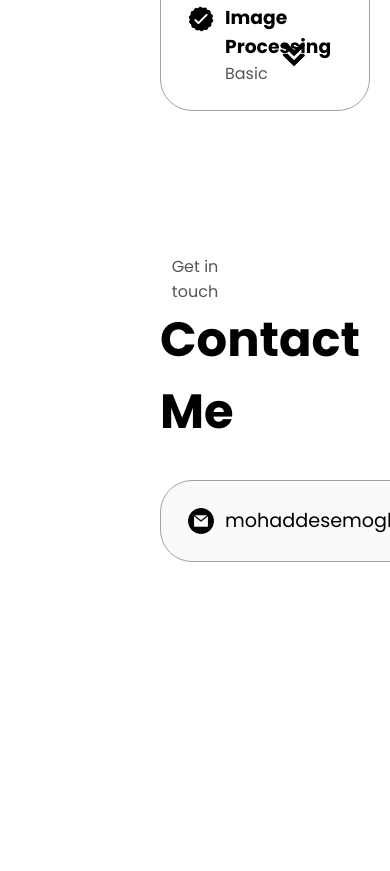
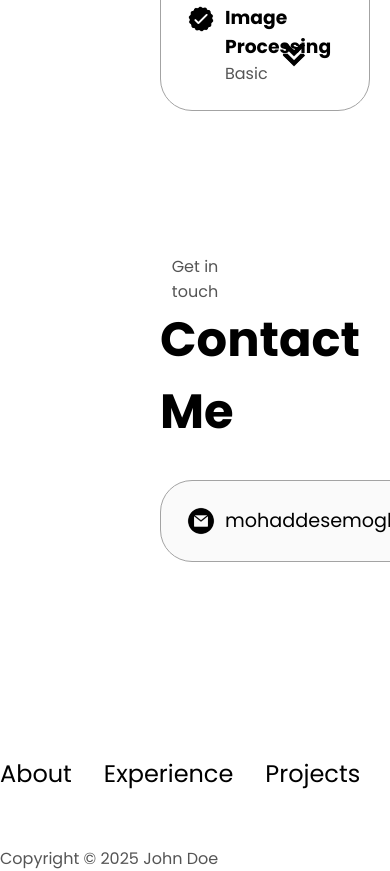
Before and after one commit to Mohaddesemoghaddam/html-caa-js-portfolio, a plain HTML site: page index.html in a window 390 px wide. Shown: the part 2575-3446 px from the top of the page. Before the commit the page ends 3277 px from the top, so only its background shows below. Drawn offline with Linux system fonts and the light colour scheme.

Commit message:
view
feat: add footer and improve responsive layout for mobile view

```diff
--- a/index.html
+++ b/index.html
@@ -216,6 +216,19 @@
       </div>
     </div>
   </section>
+  <footer>
+    <nav>
+        <div class="nav-links-container">
+            <ul class="nav-links">
+                <li><a href="#about">About</a></li>
+                <li><a href="#experience">Experience</a></li>
+                <li><a href="#projects">Projects</a></li>
+                <li><a href="#contact">Contact</a></li>
+              </ul>
+        </div>
+    </nav>
+    <p>Copyright &#169; 2025 John Doe</p>
+  </footer>
   <script src="script.js"></script>
 </body>
 </html>
```
